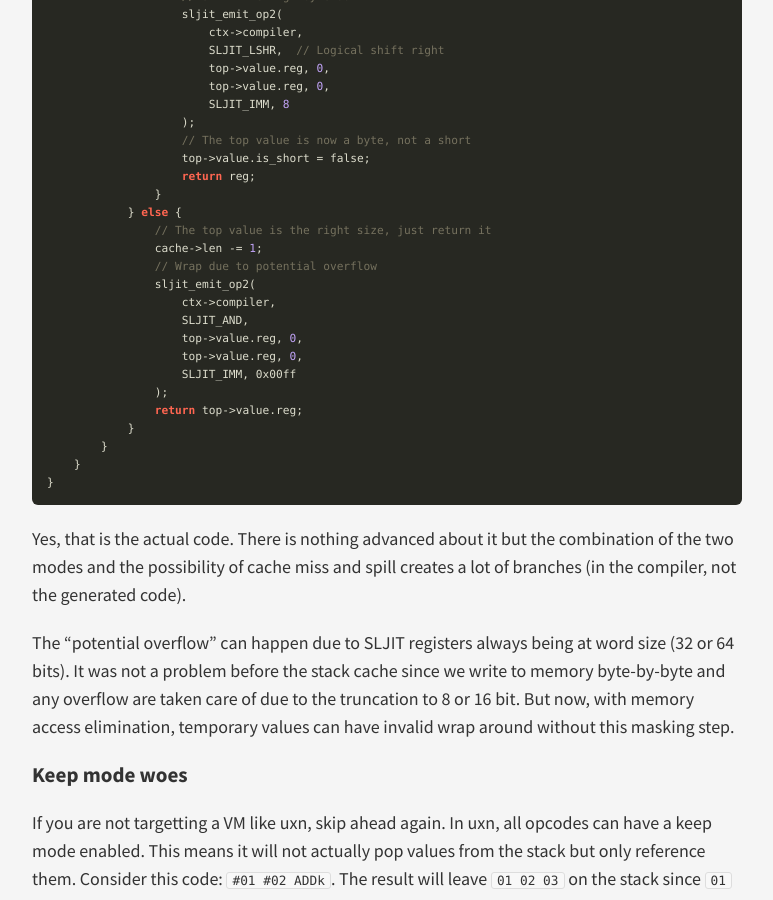
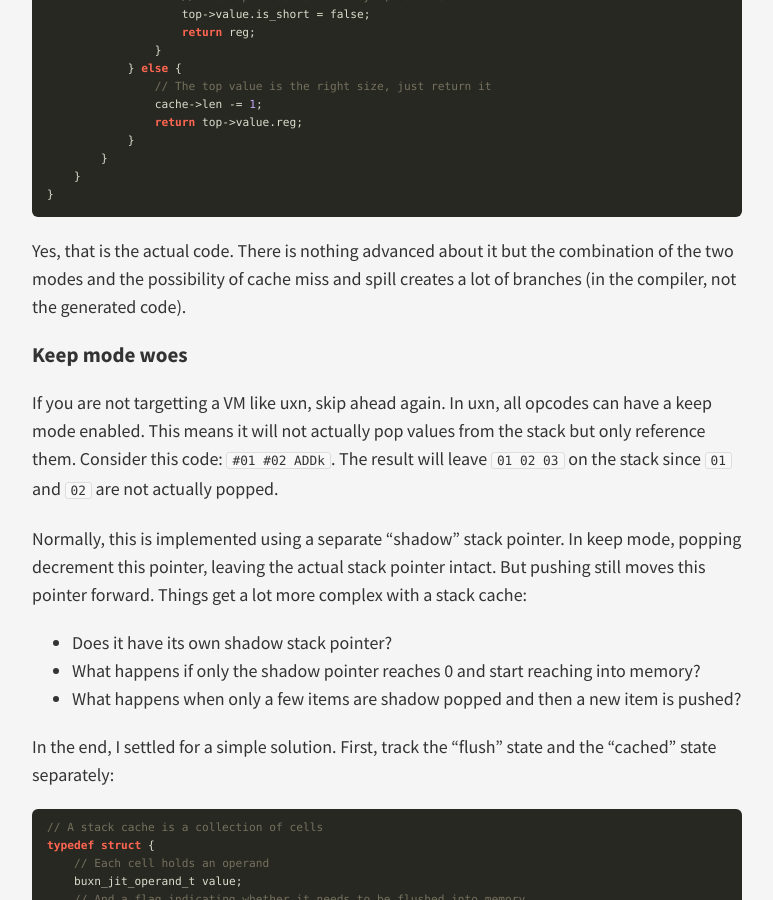
Before and after one commit to bullno1/bullno1.github.io, a Jekyll site: the page built from _posts/2025-09-16-jiting-a-stack-machine.md, in a window 1280 px wide and 900 px high, scrolled down 23075 px. Shown: the whole window, without its empty margins (253-1026 px from the left). Built offline with Jekyll 4.4.1, drawn with Linux system fonts in a browser that asks for light colours; nearby versions of some CDN libraries; our own code applies the rules of GitHub Pages for plain Markdown files; comment, search, counter and statistics services are not loaded; some of the changed text lies outside the part shown.

Commit message:
Remove mention of overflow in pop
This is fixed

```diff
--- a/_posts/2025-09-16-jiting-a-stack-machine.md
+++ b/_posts/2025-09-16-jiting-a-stack-machine.md
@@ -1019,14 +1019,6 @@ buxn_jit_stack_cache_pop(
             buxn_jit_stack_cache_cell_t* top = &cache->cells[--cache->len];
             if (top->value.is_short) {
                 // The top value is the right size, just return it
-                // Wrap the value due to potential overflow
-                sljit_emit_op2(
-                    ctx->compiler,
-                    SLJIT_AND,
-                    top->value.reg, 0,
-                    top->value.reg, 0,
-                    SLJIT_IMM, 0xffff
-                );
                 return top->value.reg;
             } else {
                 // The top value is a byte, pop the high byte from the stack
@@ -1093,14 +1085,6 @@ buxn_jit_stack_cache_pop(
             } else {
                 // The top value is the right size, just return it
                 cache->len -= 1;
-                // Wrap due to potential overflow
-                sljit_emit_op2(
-                    ctx->compiler,
-                    SLJIT_AND,
-                    top->value.reg, 0,
-                    top->value.reg, 0,
-                    SLJIT_IMM, 0x00ff
-                );
                 return top->value.reg;
             }
         }
@@ -1110,10 +1094,6 @@ buxn_jit_stack_cache_pop(
 
 Yes, that is the actual code.
 There is nothing advanced about it but the combination of the two modes and the possibility of cache miss and spill creates a lot of branches (in the compiler, not the generated code).
-
-The "potential overflow" can happen due to SLJIT registers always being at word size (32 or 64 bits).
-It was not a problem before the stack cache since we write to memory byte-by-byte and any overflow are taken care of due to the truncation to 8 or 16 bit.
-But now, with memory access elimination, temporary values can have invalid wrap around without this masking step.
 
 ### Keep mode woes
 
```
